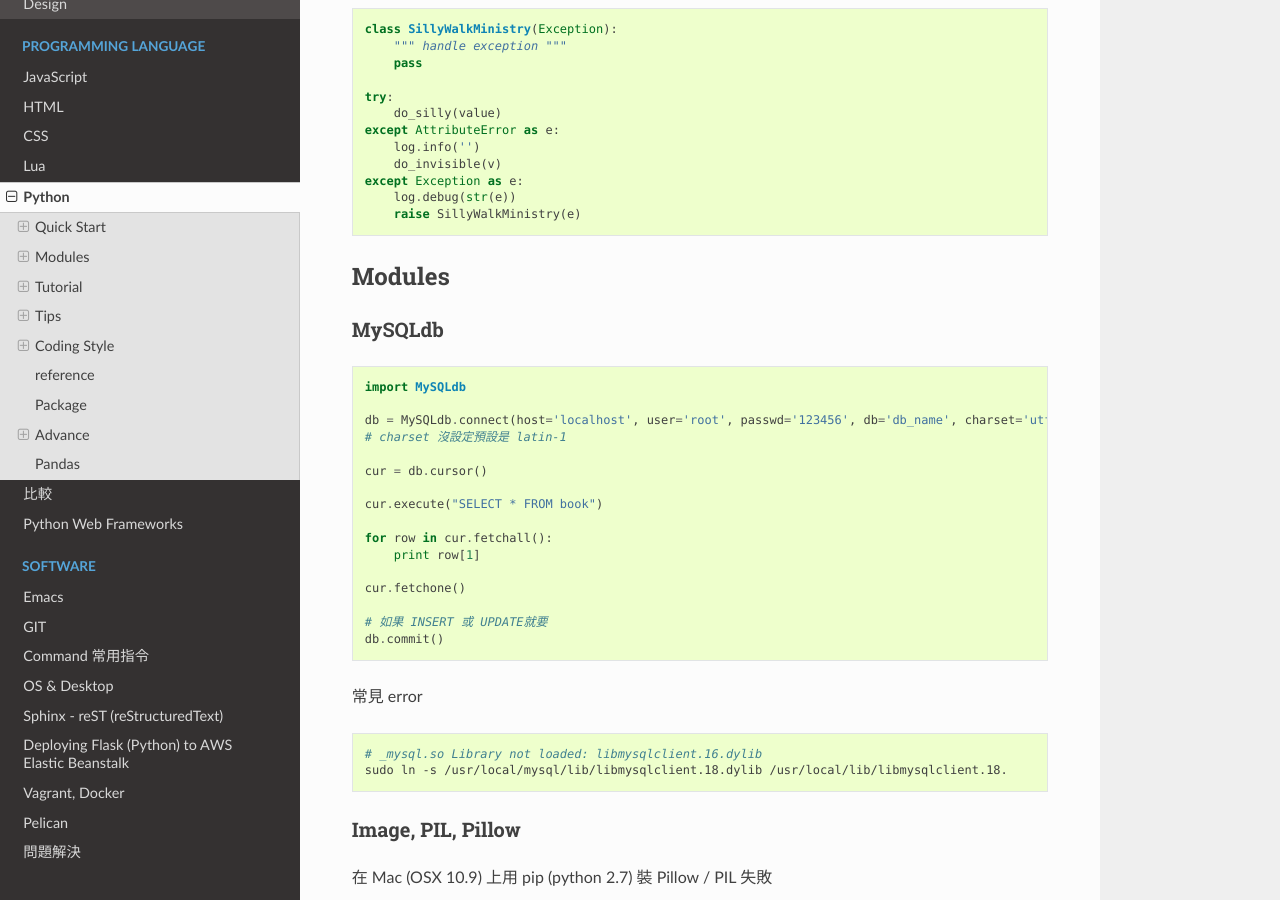
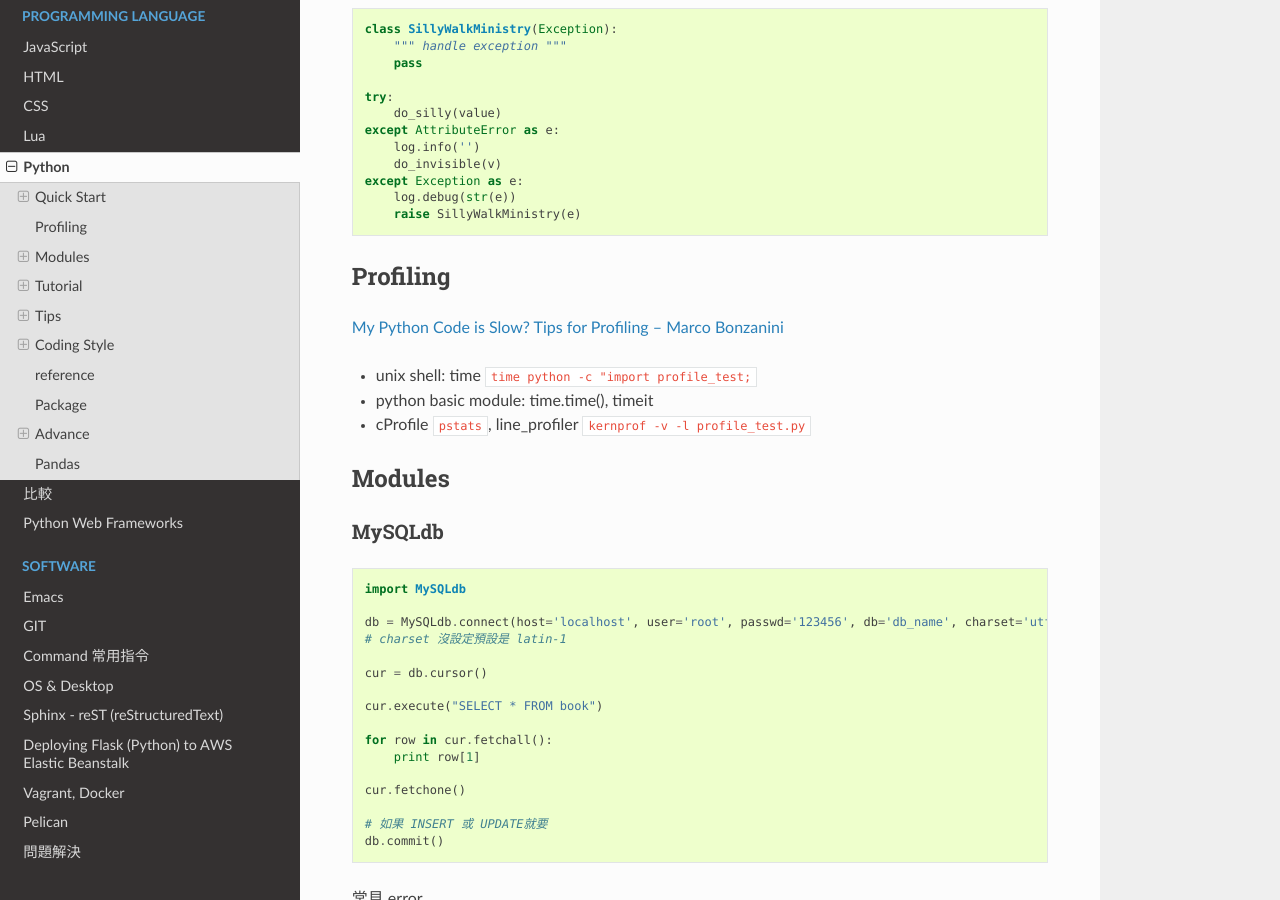
Before and after one commit to moogoo78/comp.suhen.org, a Sphinx documentation site: the page built from docs/source/python.rst, in a window 1280 px wide and 900 px high, scrolled down 5408 px. Built offline with Sphinx 7.4.7 and the Read the Docs theme 2.0.0, drawn with Linux system fonts in a browser that asks for light colours.

Commit message:
edited source; git push

```diff
--- a/docs/source/python.rst
+++ b/docs/source/python.rst
@@ -279,6 +279,16 @@ exceptions and/or logging
   except Exception as e:
       log.debug(str(e))
       raise SillyWalkMinistry(e)
+
+
+
+Profiling
+---------------
+`My Python Code is Slow? Tips for Profiling – Marco Bonzanini <http://marcobonzanini.com/2015/01/05/my-python-code-is-slow-tips-for-profiling/>`__
+
+* unix shell: time ``time python -c "import profile_test;``
+* python basic module: time.time(), timeit
+* cProfile ``pstats``, line_profiler ``kernprof -v -l profile_test.py``
 
 Modules
 ---------------------------
```
